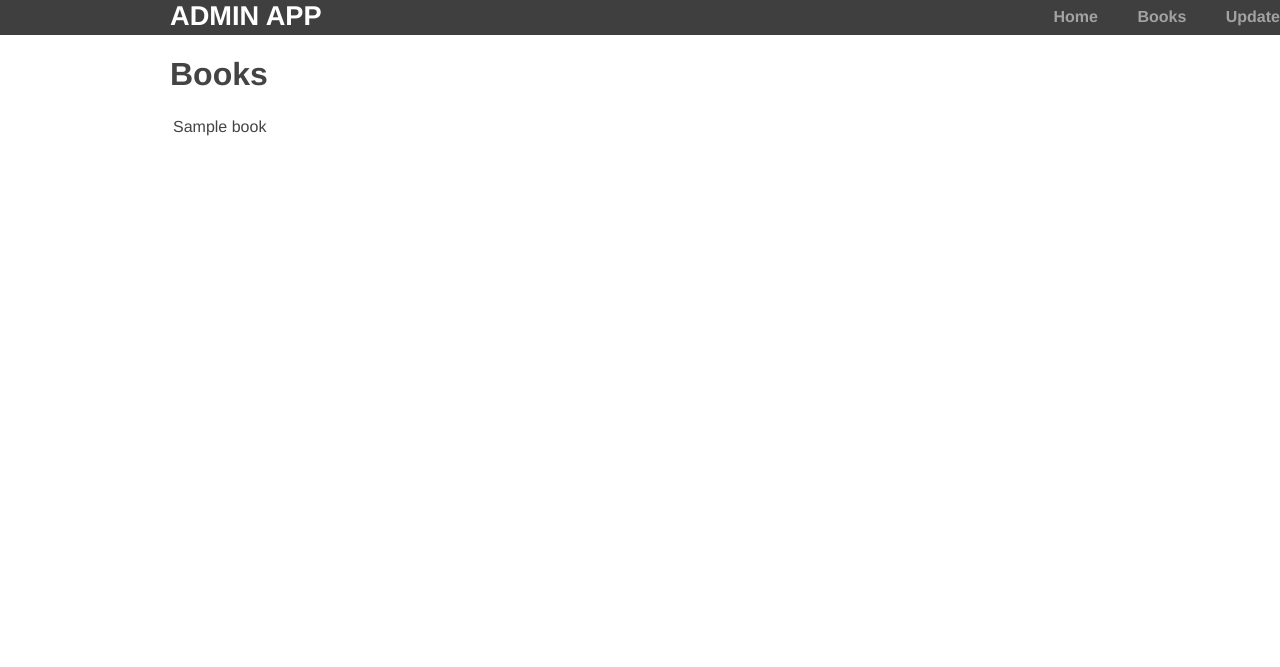
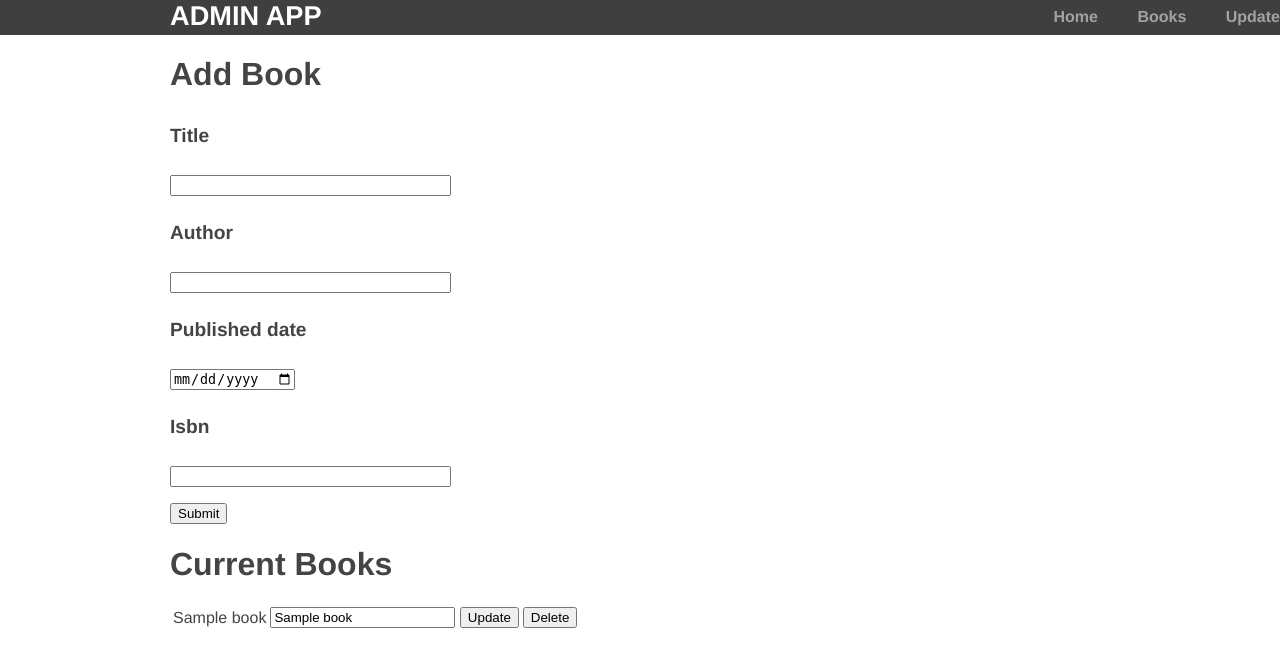
Before and after one commit to System-Exit/IoT-Smart-Library-A2, a Python web app: template admin_app/admin/templates/books.html in a window 1280 px wide. Shown: the top 667 px of the page. Run offline with Jinja, Linux system fonts and the light colour scheme; the template is opened without the code that fills it: most values are stand-ins (such as "Sample title", 1, 10 or a date in 2020); form fields are guessed from the names that the template uses.

Commit message:
Edit book routes

```diff
--- a/admin_app/admin/database.py
+++ b/admin_app/admin/database.py
@@ -44,7 +44,7 @@ class BookSchema(ma.Schema):
 
     class Meta:
         # Fields to expose.
-        fields = ("BookID", "Title", "Author", "PubisherDate")
+        fields = ("BookID", "Title", "Author", "PubisherDate", "ISBN")
 
 bookSchema = BookSchema()
 bookSchema = BookSchema(many = True)
--- a/admin_app/admin/flask_api.py
+++ b/admin_app/admin/flask_api.py
@@ -3,6 +3,7 @@ from flask_sqlalchemy import SQLAlchemy
 from flask_marshmallow import Marshmallow
 import sqlalchemy, pymysql
 import os, requests, json
+from admin.database import Book
 #from flask import current_app as app
 
 api = Blueprint("api", __name__)
@@ -17,7 +18,7 @@ def getBooks():
     return jsonify(result.data)
 
 # Endpoint to get book by id.
-@api.route("/book/<id>", methods = ["GET"])
+@api.route("/book/<int:id>", methods = ["GET"])
 def getBook(id):
     book = Book.query.get(id)
 
--- a/admin_app/admin/templates/books.html
+++ b/admin_app/admin/templates/books.html
@@ -1,7 +1,47 @@
 {% extends "layout.html" %}
+  {% block content %}
 
-{% block content %}
-  <h1>Books</h1>
+  <h1> Add Book </h1>
+    <form action="" method="post" novalidate>
+
+        {{ form.hidden_tag() }}
+
+        <p>
+          {{ form.title.label }}<br>
+          {{ form.title(size=32) }}<br>
+          {% for error in form.title.errors %}
+          <span style = "color: red;"> [{{ error }}] </span>
+          {% endfor %}
+        </p>
+
+        <p>
+            {{ form.author.label }}<br>
+            {{ form.author(size=32) }}<br>
+            {% for error in form.author.errors %}
+            <span style = "color: red;"> [{{ error }}] </span>
+            {% endfor %}
+        </p>
+
+        <p>
+          {{ form.publishedDate.label }}<br>
+          {{ form.publishedDate(size=32) }}<br>
+          {% for error in form.publishedDate.errors %}
+          <span style = "color: red;"> [{{ error }}] </span>
+          {% endfor %}
+        </p>
+
+        <p>
+          {{ form.ISBN.label }}<br>
+          {{ form.ISBN(size=32) }}<br>
+          {% for error in form.ISBN.errors %}
+          <span style = "color: red;"> [{{ error }}] </span>
+          {% endfor %}
+        </p>
+
+        <p> {{ form.submit() }} </p>
+      </form>
+
+      <h1>Current Books</h1>
 
       {% if books!=none%}
         <table>
@@ -10,8 +50,22 @@
               <td>
                 {{book.title}}
               </td>
+              <td>
+                <form method="POST" action="./update" style="display: inline">
+                  <input type="hidden" value="{{book.title}}" name="oldtitle">
+                  <input type="text" value="{{book.title}}" name="newtitle">
+                  <input type="submit" value="Update">
+                </form>
+              </td>
+              <td>
+                <form method="POST" action="./delete" style="display: inline">
+                  <input type="hidden" value="{{book.title}}" name="title">
+                  <input type="submit" value="Delete">
+                </form>
+              </td>
+            </tr>
             {% endfor %}
-
+        </table>
       {% endif%}
-
+    </body>
 {% endblock %}
```
Also changed, not shown: admin_app/admin/app.py (+41 -3 lines), admin_app/admin/templates/edit.html (+18 -0 lines). Lines whose indentation alone changed are shown as unchanged.
